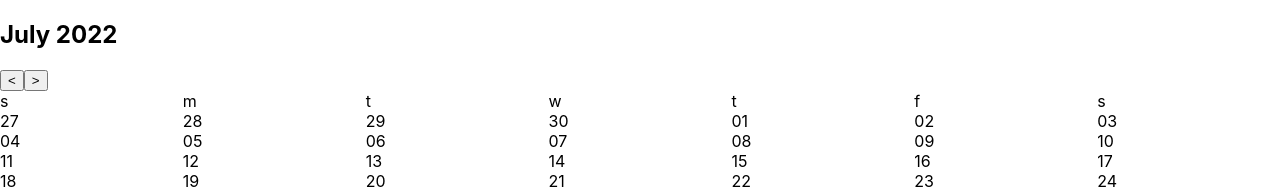
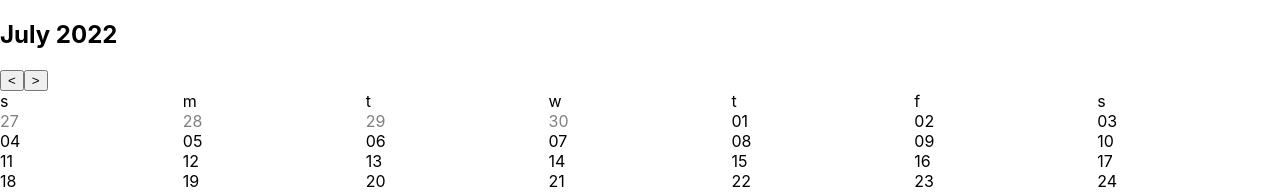
Before and after one commit to ElenYatsenko/js-react-calendar, a React (Create React App) app: page / in a window 1280 px wide. Shown: the top 193 px of the page. Built offline with nearby package versions, Linux system fonts and the light colour scheme.

Commit message:
Pick out prev&next days

```diff
--- a/src/components/Calendar/Calendar.module.scss
+++ b/src/components/Calendar/Calendar.module.scss
@@ -2,3 +2,11 @@
   display: grid;
   grid-template-columns: repeat(7, 1fr);
 }
+
+.prev-next-days {
+  color: grey;
+}
+
+.current-days {
+  color: black;
+}
--- a/src/components/Calendar/calendar.js
+++ b/src/components/Calendar/calendar.js
@@ -2,12 +2,8 @@ import {
   getDaysInMonth,
   startOfMonth,
   endOfMonth,
-  format,
   eachDayOfInterval,
-  getISODay,
-  getDay,
   isMonday,
-  getWeeksInMonth,
   subDays,
   previousMonday,
   differenceInDays,
@@ -17,16 +13,10 @@ import {
 } from "date-fns";
 
 export function getMouthData(date) {
-  const result = [];
   const startMon = startOfMonth(date);
   const finishMon = endOfMonth(date);
-  const countWeekInMonth = getWeeksInMonth(date);
 
-  // + разделить массив на недели
-  // arrayDays.splice(0, 7);
-  // - разделить массив на недели
-
-  //1. сколько дней существует в текущем месяце
+  //1. сколько дней в текущем месяце
   const countDayInMonth = getDaysInMonth(date);
 
   //2. заполнить массив данными
@@ -52,7 +42,6 @@ export function getMouthData(date) {
       start: countDaysPrev,
       end: subDays(startMon, 1),
     });
-    // arrayAddPrevDays = arrayDaysPrev.concat(arrayDaysRange);
   }
 
   //8.  добавить в конец массива дни
@@ -63,7 +52,6 @@ export function getMouthData(date) {
       start: addDays(finishMon, 1),
       end: countDaysNext,
     });
-    // arrayAddNextDays = arrayAddPrevDays.concat(arrayDaysNext);
   }
 
   const arrayDaysAll = [
--- a/src/components/Calendar/index.js
+++ b/src/components/Calendar/index.js
@@ -1,12 +1,12 @@
 import React, { Component } from "react";
-import { add, format, getWeeksInMonth } from "date-fns";
+import { add, format, isSameMonth } from "date-fns";
 import { sub } from "date-fns/esm";
 import * as calendar from "./calendar";
 import styles from "./Calendar.module.scss";
 
 const DaysOfWeek = () => {
   return (
-    <span className={styles["seven-of-line"]}>
+    <div className={styles["seven-of-line"]}>
       <span>s</span>
       <span>m</span>
       <span>t</span>
@@ -14,7 +14,7 @@ const DaysOfWeek = () => {
       <span>t</span>
       <span>f</span>
       <span>s</span>
-    </span>
+    </div>
   );
 };
 
@@ -55,8 +55,17 @@ class Calendar extends Component {
             <DaysOfWeek />
           </div>
           <div className={styles["seven-of-line"]}>
-            {mounthData.map((week, index) => (
-              <span key={index}>{format(week, "dd")}</span>
+            {mounthData.map((day, index) => (
+              <span
+                className={
+                  isSameMonth(date, day)
+                    ? styles["current-days"]
+                    : styles["prev-next-days"]
+                }
+                key={index}
+              >
+                {format(day, "dd")}
+              </span>
             ))}
           </div>
         </div>
```
